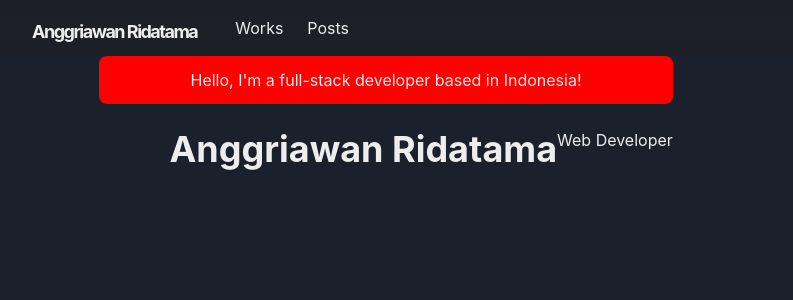
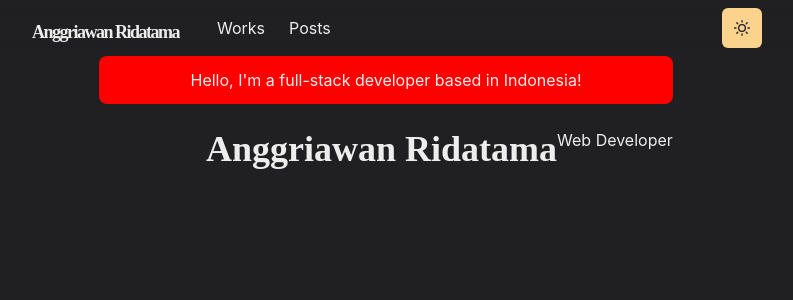
Before and after one commit to anggriawanmr/portfolio, a Next.js app: page / in a window 1280 px wide. Shown: the top 300 px of the page, without its empty margins (254-1047 px from the left). Built offline with nearby package versions, Linux system fonts and the light colour scheme.

Commit message:
Adding theme-toggle-button component :sparkles:

```diff
--- a/components/navbar.js
+++ b/components/navbar.js
@@ -15,6 +15,8 @@ import {
   useColorModeValue,
 } from '@chakra-ui/react';
 import { HamburgerIcon } from '@chakra-ui/icons';
+
+import ThemeToggleButton from './theme-toggle-button';
 
 const LinkItem = ({ href, path, children }) => {
   const active = path === href;
@@ -75,6 +77,7 @@ const Navbar = (props) => {
           </LinkItem>
         </Stack>
         <Box flex={1} align="right">
+          <ThemeToggleButton />
           <Box ml={2} display={{ base: 'inline-block', md: 'none' }}>
             <Menu>
               <MenuButton
--- /dev/null
+++ b/components/theme-toggle-button.js
@@ -0,0 +1,17 @@
+import { IconButton, useColorMode, useColorModeValue } from '@chakra-ui/react';
+import { SunIcon, MoonIcon } from '@chakra-ui/icons';
+
+const ThemeToggleButton = () => {
+  const { toggleColorMode } = useColorMode();
+
+  return (
+    <IconButton
+      aria-label="Toggle Theme"
+      colorScheme={useColorModeValue('purple', 'orange')}
+      icon={useColorModeValue(<MoonIcon />, <SunIcon />)}
+      onClick={toggleColorMode}
+    ></IconButton>
+  );
+};
+
+export default ThemeToggleButton;
--- a/pages/_app.js
+++ b/pages/_app.js
@@ -1,9 +1,11 @@
 import { ChakraProvider } from '@chakra-ui/react';
 import Layout from '../components/layouts/main';
 
+import theme from '../lib/theme';
+
 const Website = ({ Component, pageProps, router }) => {
   return (
-    <ChakraProvider>
+    <ChakraProvider theme={theme}>
       <Layout router={router}>
         <Component {...pageProps} key={router.route} />
       </Layout>
```
